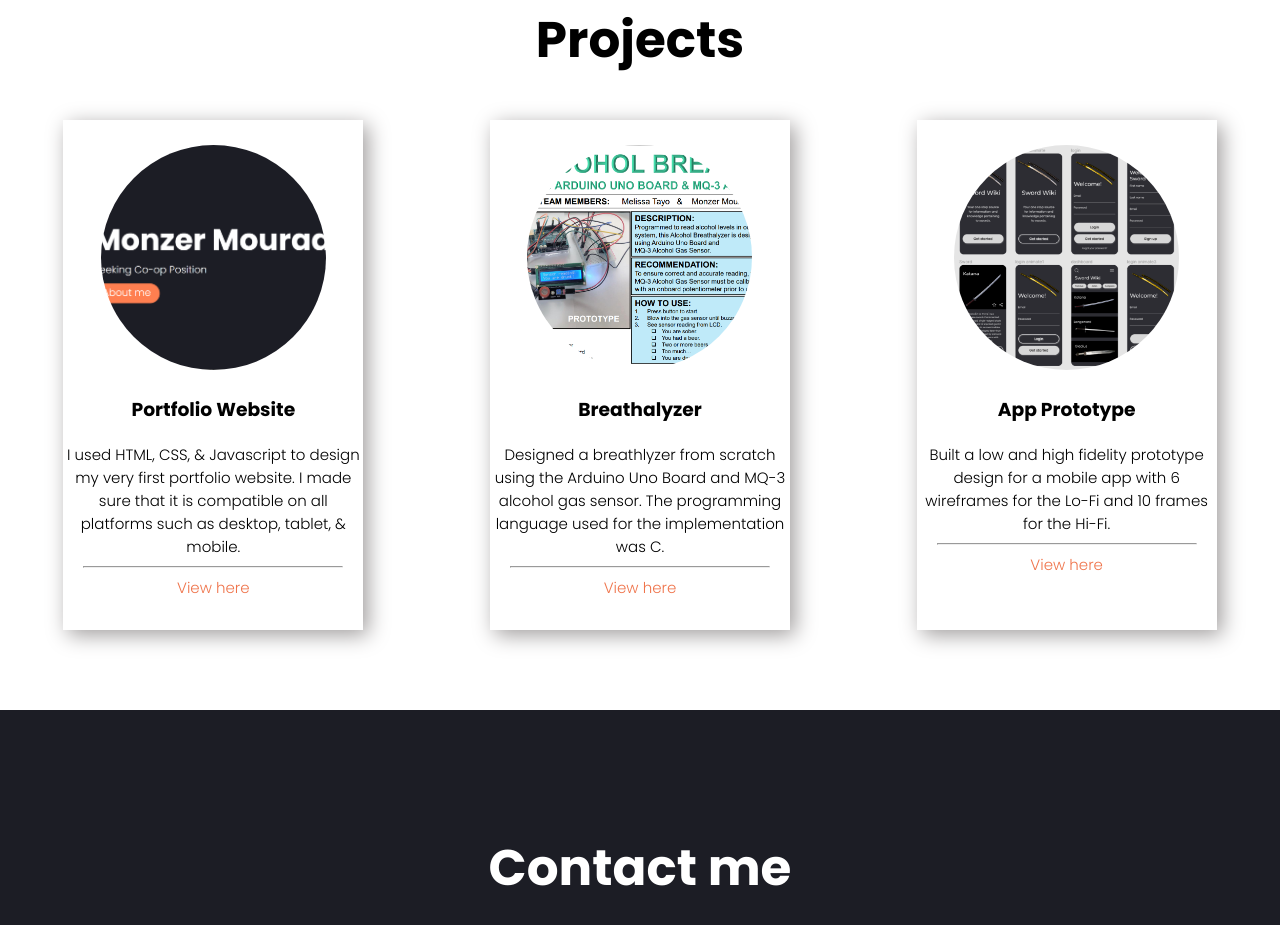
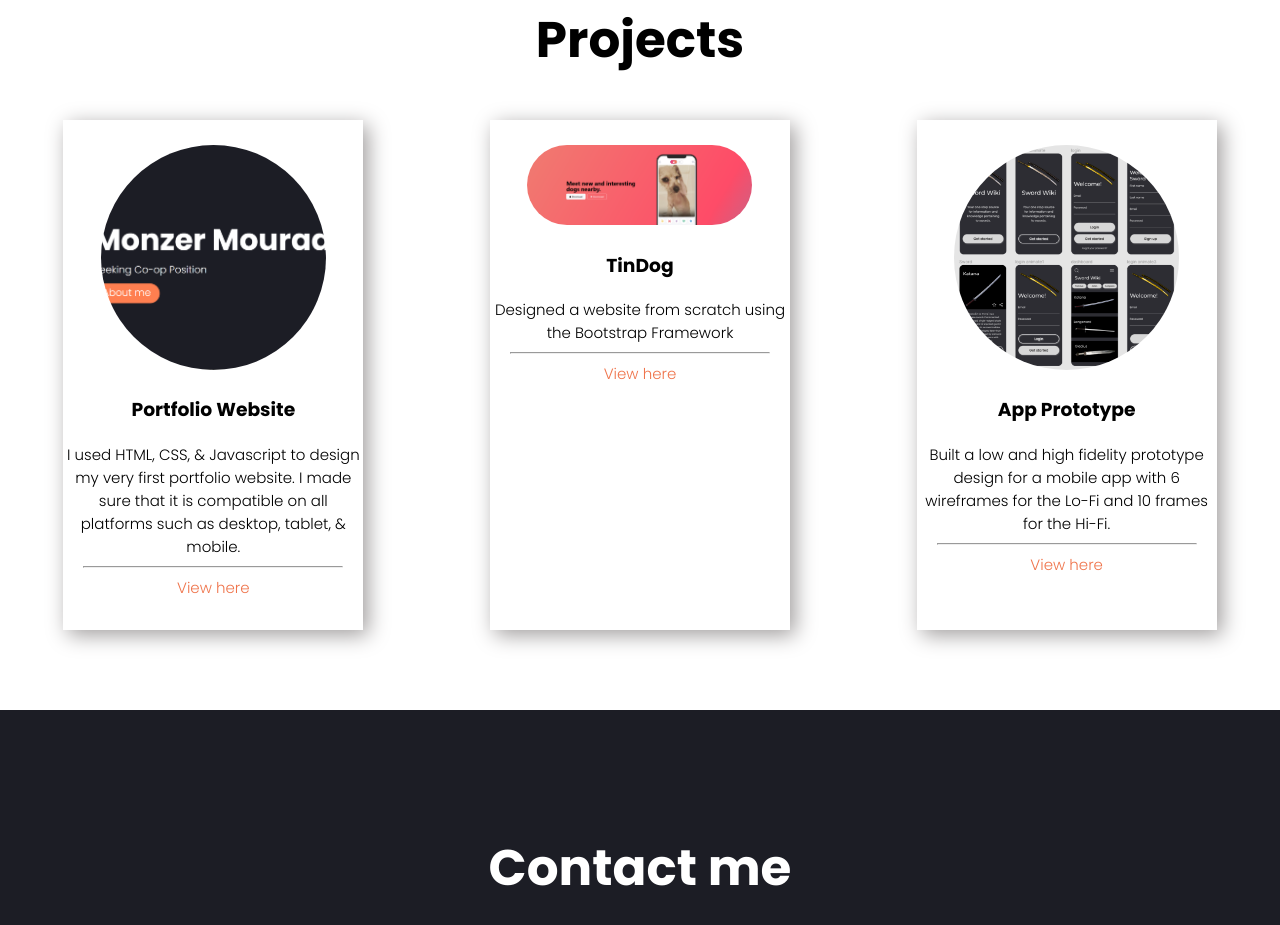
Before and after one commit to Skorpios604/MyPortfolio, a plain HTML site: page index.html in a window 1280 px wide. Shown: the part 1470-2395 px from the top of the page. Drawn offline with Linux system fonts and the light colour scheme.

Commit message:
Update index.html

```diff
--- a/index.html
+++ b/index.html
@@ -63,11 +63,11 @@
             <p class="subtext"><a class="project-link" href="https://github.com/Skorpios604/MyPortfolio.git" target="_blank">View here</a></p>
         </div>
         <div class="project-card">
-            <a class="project-image" href="https://github.com/Skorpios604/Breathalyzer.git" target="_blank"><img class="project-image" src="img/Project2.png" alt=""></a>
-            <h3>Breathalyzer</h3>
-            <p class="subtext">Designed a breathlyzer from scratch using the Arduino Uno Board and MQ-3 alcohol gas sensor. The programming language used for the implementation was C. </p>
+            <a class="project-image" href="https://skorpios604.github.io/tindog/" target="_blank"><img class="project-image" src="img/td.png" alt=""></a>
+            <h3>TinDog</h3>
+            <p class="subtext">Designed a website from scratch using the Bootstrap Framework</p>
             <hr>
-            <p class="subtext"><a class="project-link" href="https://github.com/Skorpios604/Breathalyzer.git" target="_blank">View here</a></p>
+            <p class="subtext"><a class="project-link" href="https://skorpios604.github.io/tindog/" target="_blank">View here</a></p>
         </div>
         <div class="project-card">
             <a class="project-image" href="https://www.figma.com/file/GCmTen7NAGV3nJRwWwI9yd/Sword-Wiki?node-id=0%3A1" target="_blank"><img class="project-image" src="img/Project3.png" alt=""></a>
```
